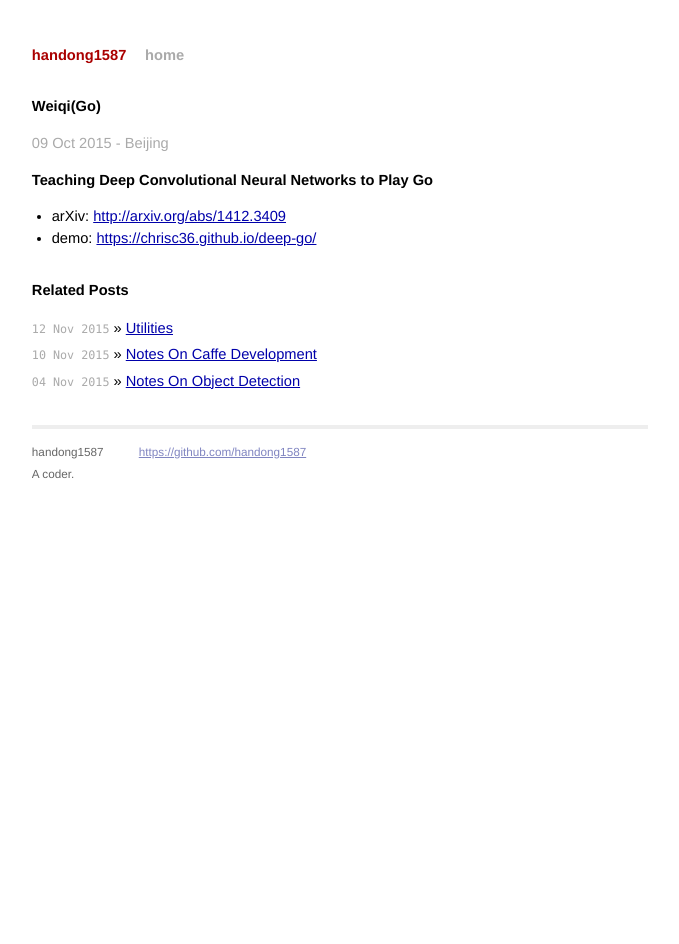
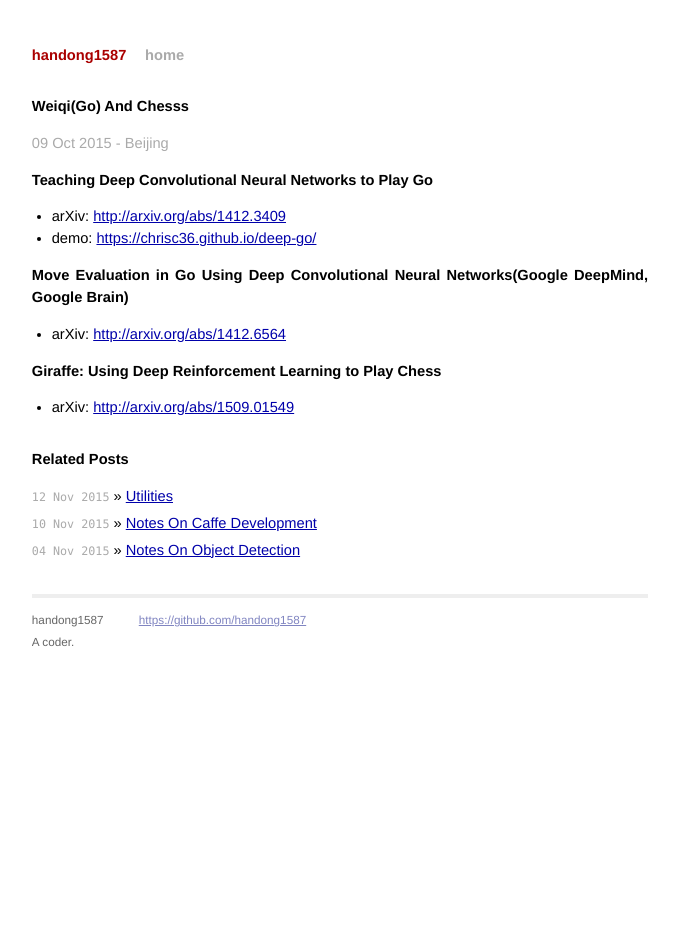
Before and after one commit to handong1587/handong1587.github.io, a Jekyll site: the page built from _posts/deep_learning/2015-10-09-weiqi-go-chess.md, in a window 1280 px wide. Shown: the whole page, without its empty margins (300-979 px from the left). Built offline with Jekyll 4.4.1, drawn with Linux system fonts in a browser that asks for light colours; Markdown is read by kramdown in place of the engine named in the settings; comment, search, counter and statistics services are not loaded.

Commit message:
update weiqi-go-chess.md

```diff
--- a/_posts/deep_learning/2015-10-09-weiqi-go.md
+++ b/_posts/deep_learning/2015-10-09-weiqi-go-chess.md
@@ -1,7 +1,7 @@
 ---
 layout: post
 categories: deep_learning
-title: Weiqi(Go)
+title: Weiqi(Go) And Chesss
 ---
 
 {{ page.title }}
@@ -13,3 +13,11 @@ title: Weiqi(Go)
 
 - arXiv: [http://arxiv.org/abs/1412.3409](http://arxiv.org/abs/1412.3409)
 - demo: [https://chrisc36.github.io/deep-go/](https://chrisc36.github.io/deep-go/)
+
+**Move Evaluation in Go Using Deep Convolutional Neural Networks(Google DeepMind, Google Brain)**
+
+- arXiv: [http://arxiv.org/abs/1412.6564](http://arxiv.org/abs/1412.6564)
+
+**Giraffe: Using Deep Reinforcement Learning to Play Chess**
+
+- arXiv: [http://arxiv.org/abs/1509.01549](http://arxiv.org/abs/1509.01549)
```
